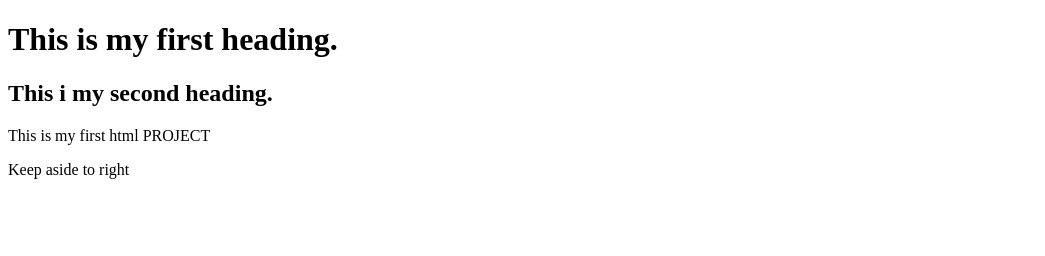
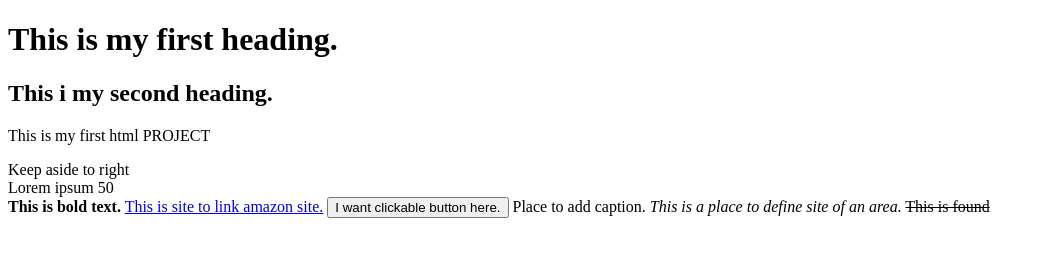
Before and after one commit to bhimkoiala/html_test, a plain HTML site: page index.html in a window 1280 px wide. Shown: the whole page, without its empty margins (0-1045 px from the left). Drawn offline with Linux system fonts and the light colour scheme.

Commit message:
Update index.html

```diff
--- a/index.html
+++ b/index.html
@@ -10,5 +10,12 @@
     <h2>This i my second heading.</h2>
     <p>This is my first html PROJECT</p>
     <aside>Keep aside to right</aside>
+    <article>Lorem ipsum 50 </article>
+    <b>This is bold text.</b>
+    <a href ="www.amazon.in">This is site to link amazon site.</a>
+    <button>I want clickable button here.</button>
+    <caption>Place to add caption.</caption>
+    <cite>This is a place to define site of an area.</cite>
+    <del>This is found</del>
 </body>
 </html>
```
